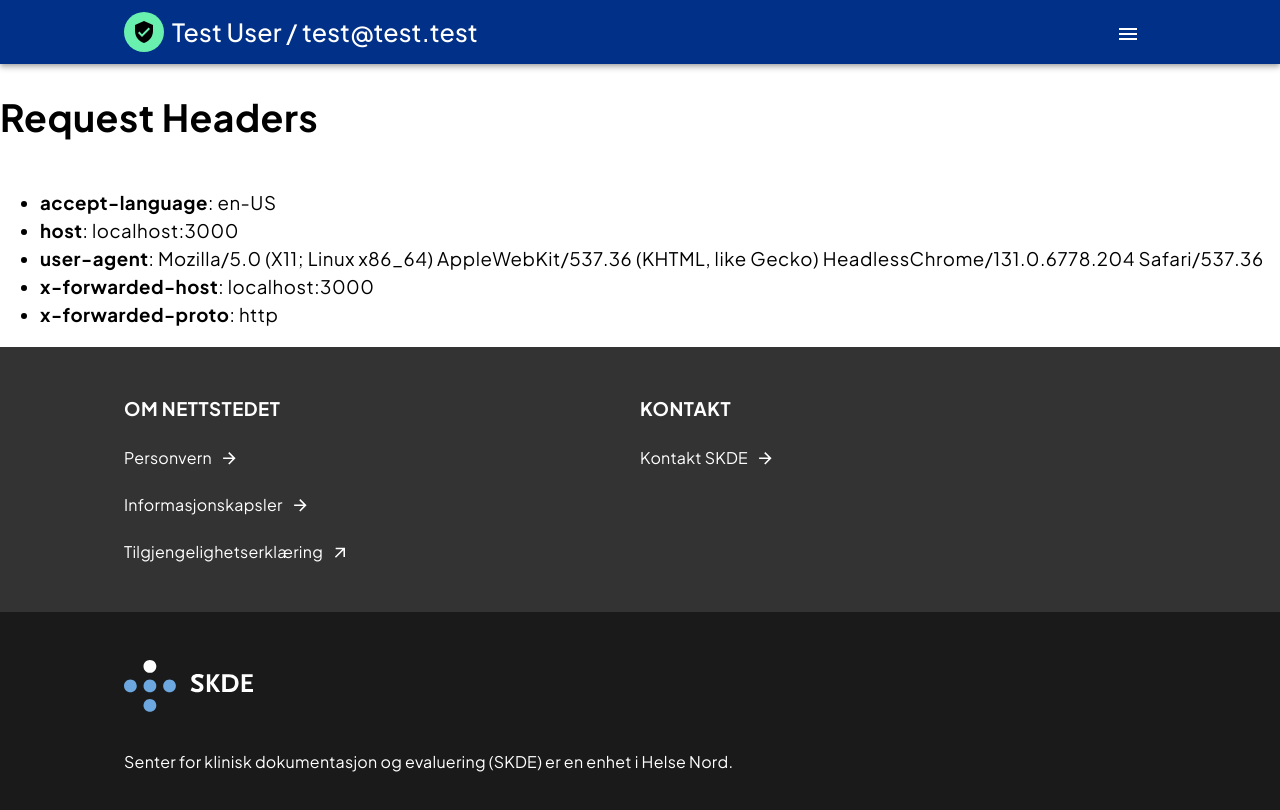
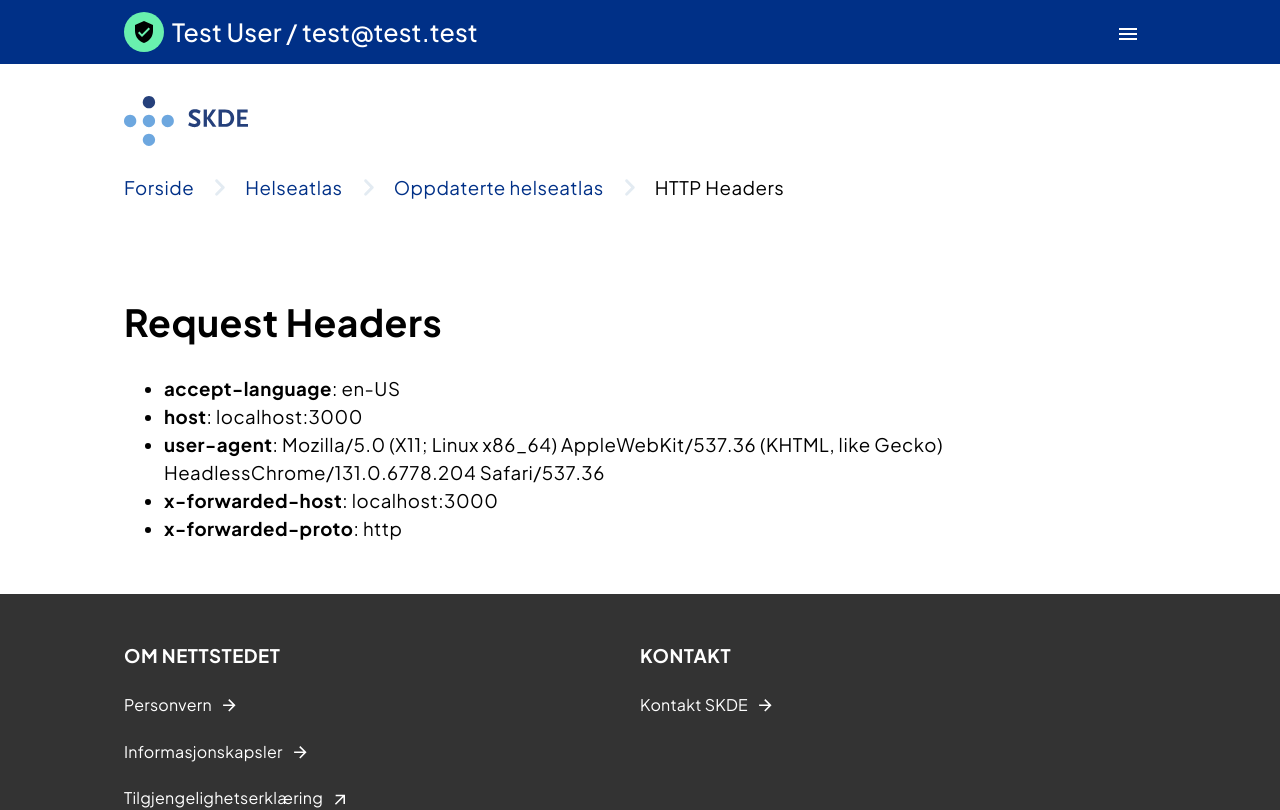
Before and after one commit to mong/oppdaterte-analyser, a Next.js app: page /admin/headers in a window 1280 px wide. Shown: the top 810 px of the page. Built offline with nearby package versions, Linux system fonts and the light colour scheme; what @mui/material-nextjs would draw is missing.

Commit message:
Småfiks

```diff
--- a/src/app/admin/headers/page.tsx
+++ b/src/app/admin/headers/page.tsx
@@ -1,4 +1,8 @@
+import { HeaderTop } from "@/components/Header";
+import { BreadCrumbStop } from "@/components/Header/SkdeBreadcrumbs";
 import { loginCredentials } from "@/lib/authorization";
+import { getDictionary } from "@/lib/dictionaries";
+import { Container } from "@mui/material";
 import { headers } from "next/headers";
 import { redirect } from "next/navigation";
 
@@ -10,8 +14,31 @@ export default async function HeadersPage() {
     redirect("/login");
   }
 
+  const dict = await getDictionary("no");
+
+  const breadcrumbs: BreadCrumbStop[] = [
+    {
+      link: "https://www.skde.no",
+      text: dict.breadcrumbs.homepage,
+    },
+    {
+      link: "https://www.skde.no/helseatlas/",
+      text: dict.breadcrumbs.health_atlas,
+    },
+    {
+      link: `/`,
+      text: dict.breadcrumbs.updated_health_atlas,
+    },
+    {
+      link: `/admin/headers`,
+      text: "HTTP Headers",
+    },
+  ];
+
   return (
     <>
+      <HeaderTop breadcrumbs={breadcrumbs} />
+      <Container maxWidth="xl" disableGutters={false} sx={{ padding: 4 }}>
         <h1>Request Headers</h1>
         <ul>
           {Array.from(headerList.entries()).map(([key, value]) => (
@@ -20,6 +47,7 @@ export default async function HeadersPage() {
             </li>
           ))}
         </ul>
+      </Container>
     </>
   );
 }
--- a/src/app/layout.tsx
+++ b/src/app/layout.tsx
@@ -29,6 +29,7 @@ export default async function RootLayout(props: {
         <AppRouterCacheProvider>
           <ThemeProvider theme={skdeTheme}>
             <CssBaseline />
+            {credentials && <AdminBar {...credentials} />}
             <Box
               sx={{
                 height: "100vh",
@@ -36,7 +37,6 @@ export default async function RootLayout(props: {
                 flexDirection: "column",
               }}
             >
-              {credentials && <AdminBar {...credentials} />}
               {props.children}
               <Footer />
             </Box>
--- a/src/components/AdminBar/index.tsx
+++ b/src/components/AdminBar/index.tsx
@@ -25,7 +25,7 @@ type AdminBarProps = {
 
 const settings = [
   { tekst: "Forsiden", url: "/" },
-  { tekst: "Last opp analyse", url: "/last-opp/" },
+  { tekst: "Last opp analyse", url: "/admin/last-opp/" },
   { tekst: "Se HTTP-Headers", url: "/admin/headers/" },
   { tekst: "Logg ut", url: "/.auth/logout" },
 ];
```
Lines whose indentation alone changed are shown as unchanged.
